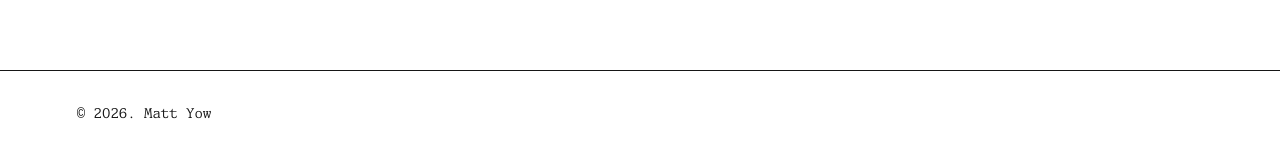
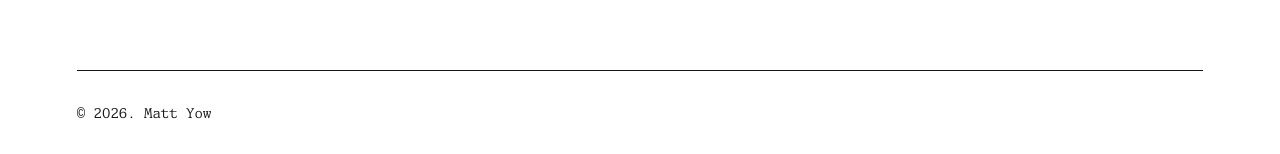
Before and after one commit to mattyow/matt-yow-site, a Next.js app: page / in a window 1280 px wide. Shown: the part 2027-2181 px from the top of the page. Built offline with nearby package versions, Linux system fonts and the light colour scheme.

Commit message:
Update layout.tsx

```diff
--- a/app/layout.tsx
+++ b/app/layout.tsx
@@ -28,16 +28,18 @@ export default function RootLayout({
         >
           <TopNav />
           <main style={{ flex: 1 }}>{children}</main>
-          <footer
+          <footer style={{ padding: "0 clamp(32px, 6vw, 96px)" }}>
+            <div
               style={{
-              padding: "32px clamp(32px, 6vw, 96px)",
+                borderTop: "1px solid var(--ink)",
+                padding: "32px 0",
                 fontFamily: '"Umiak Mono", ui-monospace, monospace',
                 fontSize: 14,
                 lineHeight: 1.6,
-              borderTop: "1px solid var(--ink)",
               }}
             >
               © 2026. Matt Yow
+            </div>
           </footer>
         </div>
       </body>
```
Lines whose indentation alone changed are shown as unchanged.
